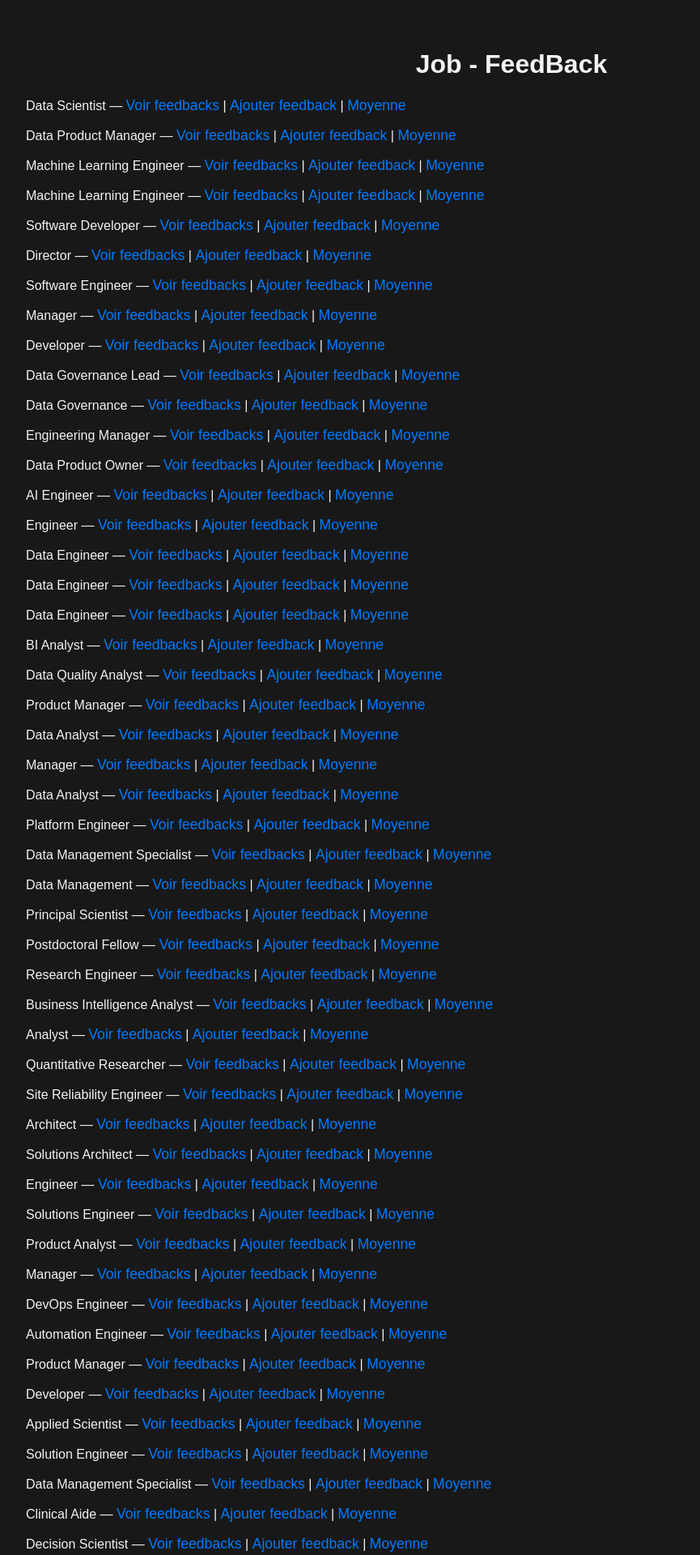
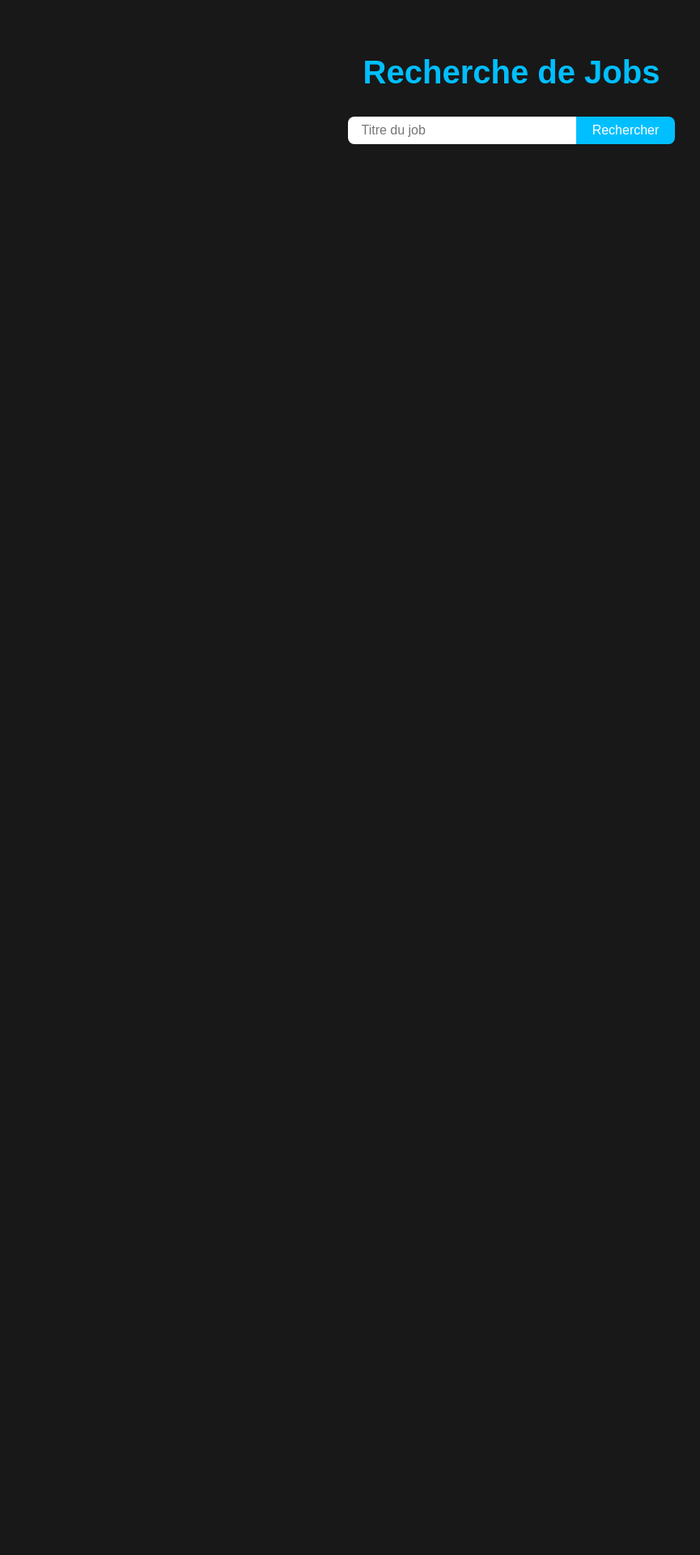
Before and after one commit to ronicairo/JobRecord, a Django app: page /feedback/ in a window 1280 px wide. Shown: the top 1920 px of the page at 81% size, without its empty margins (8-873 px from the left). After the commit the page ends 178 px from the top, so only its background shows below. Run offline with Django 5.2, Linux system fonts and the light colour scheme; data comes from the database, SQL or seed files in the repository; both versions use the stored data as it was after the commit.

Commit message:
Partie 1 - Mise en pratique

```diff
--- a/MySite/FeedBack/templates/feedback_home.html
+++ b/MySite/FeedBack/templates/feedback_home.html
@@ -1,31 +1,145 @@
 <!DOCTYPE html>
 <html lang="fr">
+
 <head>
-    <meta charset="UTF-8">
+    <meta charset="UTF-8" />
     <title>Accueil Feedback</title>
 </head>
-    <style>
-        body { font-family: Arial, sans-serif; padding: 2rem; background-color: #181818; }
-        h1 { color: #f3f3f3; text-align: center; }
-        h1, li { color: #f3f3f3; }
-        ul { list-style: none; padding: 0; }
-        li { margin: 1rem 0; }
-        a { text-decoration: none; color: #007BFF; font-size: 1.1rem; }
-        a:hover { text-decoration: underline; }
-    </style>
+<style>
+    body {
+        font-family: Arial, sans-serif;
+        padding: 2rem;
+        background-color: #181818;
+    }
+
+    h1 {
+        text-align: center;
+        margin-bottom: 2rem;
+        color: #00bfff;
+        font-size: 2.5rem;
+    }
+
+    form {
+        display: flex;
+        justify-content: center;
+        margin-bottom: 2rem;
+    }
+
+    input[type="text"] {
+        padding: 0.5rem 1rem;
+        font-size: 1rem;
+        border-radius: 8px 0 0 8px;
+        border: none;
+        outline: none;
+        width: 250px;
+    }
+
+    button {
+        padding: 0.5rem 1.2rem;
+        font-size: 1rem;
+        background-color: #00bfff;
+        color: white;
+        border: none;
+        border-radius: 0 8px 8px 0;
+        cursor: pointer;
+        transition: background-color 0.3s;
+    }
+
+    button:hover {
+        background-color: #009acd;
+    }
+
+    #job-results {
+        max-width: 800px;
+        margin: 0 auto;
+    }
+
+    .job-card {
+        background-color: #1e1e1e;
+        padding: 1rem 1.5rem;
+        border-radius: 10px;
+        margin-bottom: 1.5rem;
+        box-shadow: 0 4px 6px rgba(0, 0, 0, 0.4);
+    }
+
+    .job-title,
+    strong {
+        font-size: 1.3rem;
+        font-weight: bold;
+        margin-bottom: 0.8rem;
+        color: #ffffff;
+    }
+
+    .job-actions a,
+    #job-results a {
+        margin-right: 1rem;
+        color: #00bfff;
+        font-weight: 500;
+    }
+
+    .job-actions a:hover {
+        text-decoration: underline;
+    }
+
+    #search-error {
+        color: #ff6666;
+        text-align: center;
+        font-weight: bold;
+    }
+</style>
+
 <body>
-    <h1>Job - FeedBack</h1>
-    <ul>
-        {% for job in jobs %}
-            <li>
-                {{ job.job_title }} —
-                <a href="{% url 'feedback:feedback_list' job.id %}">Voir feedbacks</a>
-                |
-                <a href="{% url 'feedback:add_feedback' job.id %}">Ajouter feedback</a>
-                |
-                <a href="{% url 'feedback:average_rating' job.id %}">Moyenne</a>
-            </li>
-        {% endfor %}
-    </ul>
+    <h1>Recherche de Jobs</h1>
+    <form id="search-form">
+        <input type="text" id="job-title" placeholder="Titre du job" required />
+        <button type="submit">Rechercher</button>
+    </form>
+    <p id="search-error"></p>
+
+    <div id="job-results"></div>
 </body>
+<script>
+    const jobResultsDiv = document.getElementById("job-results");
+    const errorText = document.getElementById("search-error");
+
+    document.getElementById("search-form").addEventListener("submit", function (e) {
+        e.preventDefault(); // empêche le rechargement
+        const jobTitle = document.getElementById("job-title").value.trim();
+
+        fetch(`/jobrecords/?search=${encodeURIComponent(jobTitle)}`)
+            .then(response => {
+                if (!response.ok) throw new Error("Erreur de la requête.");
+                return response.json();
+            })
+            .then(data => {
+                jobResultsDiv.innerHTML = "";
+                errorText.textContent = "";
+
+                if (!Array.isArray(data) || data.length === 0) {
+                    jobResultsDiv.innerHTML = '<p style="color: #ff6666; text-align: center; font-weight: bold;">Aucun job correspondant.</p>';
+                    return;
+                }
+
+                data.forEach(job => {
+                    const jobDiv = document.createElement("div");
+                    jobDiv.classList.add("job-card");
+
+                    jobDiv.innerHTML = `
+                            <div class="job-title">${job.job_title}</div>
+                            <div class="job-actions">
+                                <a href="/feedback/${job.id}/">Voir feedbacks</a>
+                                <a href="/feedback/${job.id}/add/">Ajouter feedback</a>
+                                <a href="/feedback/${job.id}/average/">Moyenne</a>
+                            </div>
+                        `;
+                    jobResultsDiv.appendChild(jobDiv);
+                });
+            })
+            .catch(error => {
+                errorText.textContent = "Une erreur est survenue. Réessaie.";
+                console.error(error);
+            });
+    });
+</script>
+
 </html>
--- a/MySite/FeedBack/views.py
+++ b/MySite/FeedBack/views.py
@@ -61,6 +61,12 @@ class FeedbackViewSet(viewsets.ModelViewSet):
     search_fields = ['rating']
     ordering_fields = ['rating']
     ordering = ['rating']
+def get_queryset(self):
+    queryset = super().get_queryset()
+    job_id = self.request.query_params.get('job')
+    if job_id:
+        queryset = queryset.filter(job_id=job_id)
+    return queryset
 
 class CategoryViewSet(viewsets.ModelViewSet):
     queryset = Category.objects.all()
--- a/MySite/JobRecord/settings.py
+++ b/MySite/JobRecord/settings.py
@@ -28,8 +28,8 @@ DEBUG = True
 ALLOWED_HOSTS = []
 
 REST_FRAMEWORK = {
-    "DEFAULT_PERMISSION_CLASSES": [
-        "rest_framework.permissions.IsAuthenticatedOrReadOnly",
+    'DEFAULT_AUTHENTICATION_CLASSES': [
+        'rest_framework.authentication.TokenAuthentication',
     ],
 }
 
--- a/MySite/JobRecord/urls.py
+++ b/MySite/JobRecord/urls.py
@@ -35,3 +35,4 @@ urlpatterns = [
     path('stats/', stats_view, name='stats'),
     path('feedback/', include('FeedBack.urls', namespace='feedback')),
 ]
+urlpatterns += router.urls
```
Also changed, not shown: MySite/jobsite/views.py (+6 -1 lines), MySite/db.sqlite3.
